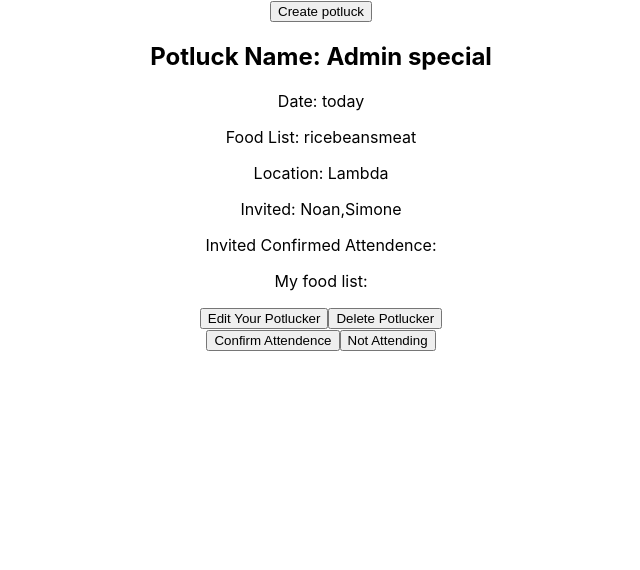
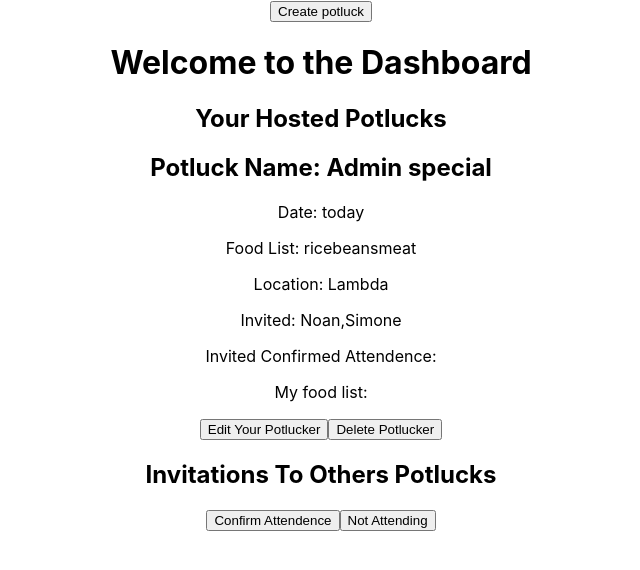
Before and after one commit to Potluck-planner-by-the-Potluckers/frontEnd, a React (Create React App) app in the folder app/: page / in a window 1280 px wide. Shown: the top 570 px of the page, without its empty margins (319-959 px from the left). Built offline with nearby package versions, Linux system fonts and the light colour scheme.

Commit message:
added titles and sections tags to dashboard

```diff
--- a/app/src/components/Potlucks.jsx
+++ b/app/src/components/Potlucks.jsx
@@ -1,17 +1,19 @@
 import React from 'react'
 import { useSelector, useDispatch } from 'react-redux'
-import { ADD } from '../store/reducer/reducer'
+import { DELETE } from '../store/reducer/reducer'
 import { useHistory } from "react-router-dom"
 
 export default function Potlucks() {
     const { push } = useHistory()
+    const dispatch = useDispatch()
+
     //states
     const potluckList = useSelector(state => state)
 
     const renderPotlucks = () => {
         return potluckList.map(aPotluck => {
             return (
-                <>
+                <section className="upcoming-potluck">
                     <h2>
                         Potluck Name: {aPotluck.potluckName}
                     </h2>
@@ -45,31 +47,40 @@ export default function Potlucks() {
 
                     {/* Only if it bellongs to the user */}
                     <button onClick={() => push(`/edityourpotlock/${aPotluck.id}`)} className="btn edit">Edit Your Potlucker</button>
-                    <button onClick='' className="btn delete">Delete Potlucker</button>
-                </>
+                    <button onClick={() => {
+                        debugger
+                        dispatch({ type: DELETE, payload: { id: aPotluck.id } })
+                    }
+                    } className="btn delete">Delete Potlucker</button>
+                </section>
             )
         })
 
     }
     const invitedPotlucks = () => {
         return (
-            <>
+            <section className="invited-potlucks">
                 {/* Can make the button dissable if they already click on it */}
                 <button onClick='' className="btn confirm-attendence">Confirm Attendence</button>
                 <button onClick='' className="btn not-attending">Not Attending</button>
-            </>
+            </section>
         )
     }
     return (
         <div className='container potlucks-container'>
-            <section className="upcoming-potluck">
-                {renderPotlucks()}
+            <h1>
+                Welcome to the Dashboard
+            </h1>
 
-            </section>
-            <section className="invited-potlucks">
-                {invitedPotlucks()}
+            <h2>
+                Your Hosted Potlucks
+            </h2>
+            {renderPotlucks()}
 
-            </section>
+            <h2>
+                Invitations To Others Potlucks
+            </h2>
+            {invitedPotlucks()}
         </div>
     )
 }
--- a/app/src/store/reducer/reducer.jsx
+++ b/app/src/store/reducer/reducer.jsx
@@ -44,7 +44,11 @@ export default function reducer(state = initialState, action){
         case EDIT:
             return state
         case DELETE:
-            return state
+            debugger
+            return [
+
+                state.filter(aPotluck => aPotluck.id !== action.payload.id)
+            ]
         default:
             return state
     }
```
